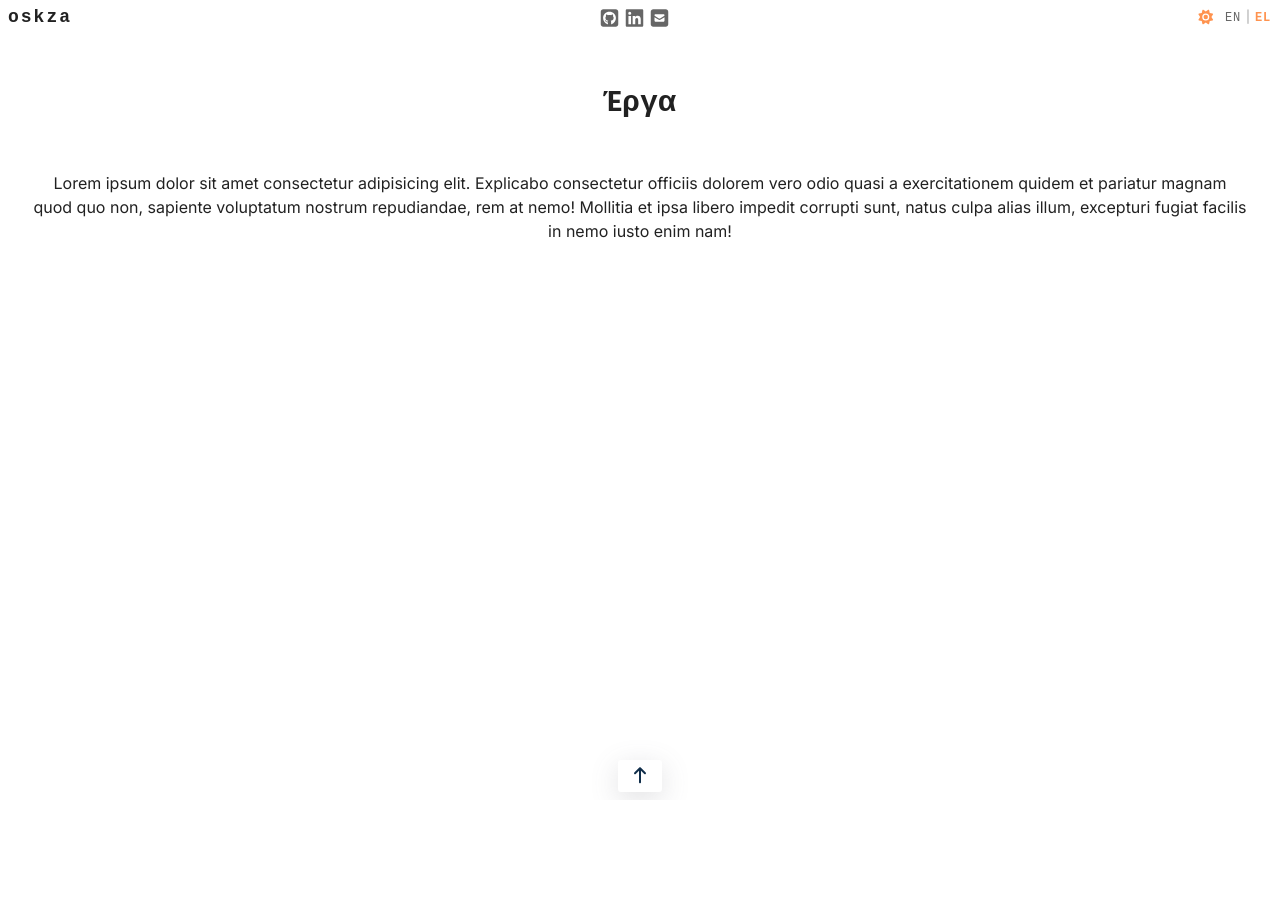
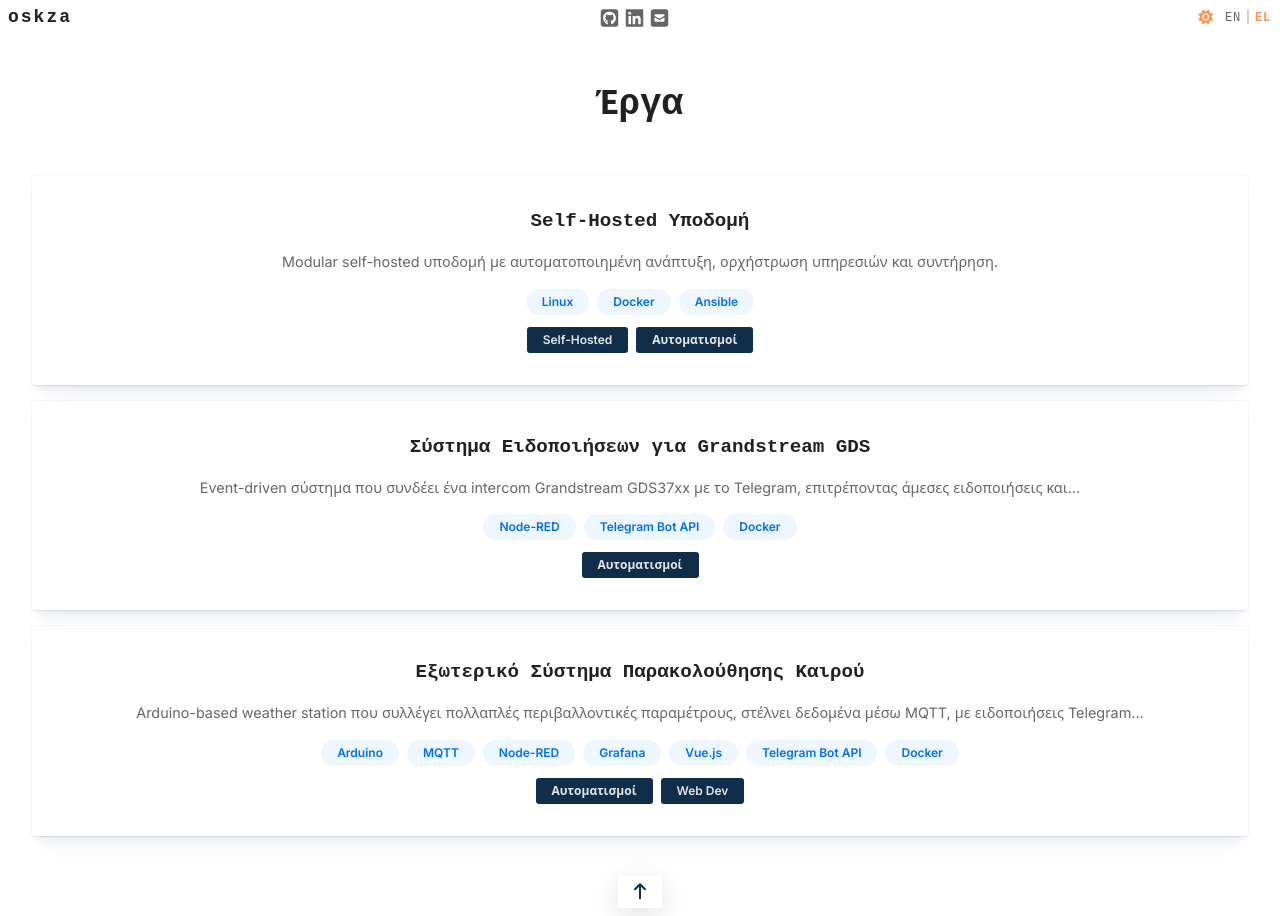
Before and after one commit to oskza/oskza-web, a Vue app: page /projects in a window 1280 px wide. Before the commit the page ends 800 px from the top, so only its background shows below. Built offline with nearby package versions, Linux system fonts and the light colour scheme; a web font is replaced by a local one.

Commit message:
Refactored ProjectsPage. Created project card and list components

```diff
--- /dev/null
+++ b/src/components/project/Card.vue
@@ -0,0 +1,54 @@
+<template>
+<div class="project-card">
+  <InternalLink routeName="project" :params="{ slug: project.slug }">
+    <h4 class="title">{{ $t(`projects.${ project.id }.title`) }}</h4>
+  </InternalLink>
+  <p class="summary">{{ shortDescr($t(`projects.${ project.id }.summary`)) }}</p>
+  <div class="tags">
+    <TechTagList v-if="project.stack?.length" :stack="project.stack" />
+    <CategoryTagList v-if="project.categories?.length" :categories="project.categories" />
+  </div>
+</div>
+</template>
+
+<script setup>
+import InternalLink from '../ui/InternalLink.vue'
+import TechTagList from './tag/TechTagList.vue'
+import CategoryTagList from './tag/CategoryTagList.vue'
+
+const { project } = defineProps({
+  project: { type: Object, required: true }
+})
+
+const shortDescr = (text, limit = 15) => {
+  const words = text.split(' ')
+  return words.length > limit
+          ? words.slice(0, limit).join(' ') + '...'
+          : text;
+}
+</script>
+
+<style scoped>
+.project-card {
+  display: flex;
+  flex-direction: column;
+  gap: var(--spacing-md);
+  padding: 2rem 1rem;
+  font-size: .9rem;
+  border: 1px solid var(--border-color);
+  border-radius: 3px;
+}
+
+.title {
+  font-size: 1.2rem;
+  line-height: 1.75rem;
+}
+
+.summary { color: var(--muted-text-color); }
+
+.tags {
+  display: flex;
+  flex-direction: column;
+  gap: var(--spacing-sm);
+}
+</style>
--- /dev/null
+++ b/src/components/project/List.vue
@@ -0,0 +1,21 @@
+<template>
+<div class="project-list">
+  <Card v-for="project in projects" :key="project.id" :project />
+</div>
+</template>
+
+<script setup>
+import Card from './Card.vue'
+
+const { projects } = defineProps({
+  projects: { type: Array, required: true }
+})
+</script>
+
+<style scoped>
+.project-list {
+  display: flex;
+  flex-direction: column;
+  gap: var(--spacing-md);
+}
+</style>
--- a/src/pages/ProjectsPage.vue
+++ b/src/pages/ProjectsPage.vue
@@ -2,22 +2,49 @@
 <div class="projects-page">
   <h2 class="page-title">{{ $t('projectsPage.pageTitle') }}</h2>
   <div class="page-content">
-    <p>Lorem ipsum dolor sit amet consectetur adipisicing elit. Explicabo consectetur officiis dolorem vero odio quasi a exercitationem quidem et pariatur magnam quod quo non, sapiente voluptatum nostrum repudiandae, rem at nemo! Mollitia et ipsa libero impedit corrupti sunt, natus culpa alias illum, excepturi fugiat facilis in nemo iusto enim nam!</p>
+    <List :projects="filteredProjects" />
   </div>
 </div>
 </template>
 
+<script setup>
+import { computed } from 'vue'
+import { useRoute } from 'vue-router'
+import List from '../components/project/List.vue'
+import { projects as allProjects } from '../data/projects'
+
+const route = useRoute()
+
+const toArray = val => (val ? (Array.isArray(val) ? val : [val]) : [])
+
+const filteredProjects = computed(() => {
+  const { type, category, tech } = route.query
+  const categories = toArray(category)
+  const stack = toArray(tech)
+
+  return allProjects.filter(project => {
+    if (type && project.type !== type)
+      return false
+    if (categories.length && !categories.every(cat => project.categories.includes(cat)))
+      return false
+    if (stack.length && !stack.every(tech => project.stack.includes(tech)))
+      return false
+    return true
+  });
+})
+</script>
+
 <style scoped>
 .page-title {
-  font-size: var(--font-3xl);
-  line-height: 2.5rem;
+  font-size: var(--font-4xl);
+  line-height: 2.75rem;
   padding: var(--spacing-3xl) var(--spacing-xl);
 }
 
 .page-content {
   display: flex;
   flex-direction: column;
+  gap: var(--spacing-3xl);
   padding: 0 var(--spacing-xl) var(--spacing-xl);
-  gap: var(--spacing-xl);
 }
 </style>
--- a/src/style.css
+++ b/src/style.css
@@ -68,6 +68,11 @@ html.light {
   --border-color: var(--muted-text-color);
 }
 
+html.light .project-card {
+  border: none;
+  box-shadow: rgba(14, 63, 126, 0.04) 0px 0px 0px 1px, rgba(42, 51, 69, 0.04) 0px 1px 1px -0.5px, rgba(42, 51, 70, 0.04) 0px 3px 3px -1.5px, rgba(42, 51, 70, 0.04) 0px 6px 6px -3px, rgba(14, 63, 126, 0.04) 0px 12px 12px -6px, rgba(14, 63, 126, 0.04) 0px 24px 24px -12px;
+}
+
 *, *::before, *::after {
   margin: 0;
   padding: 0;
```
Also changed, not shown: src/pages/ProjectPage/IntroSection.vue (deleted, +0 -20 lines).
